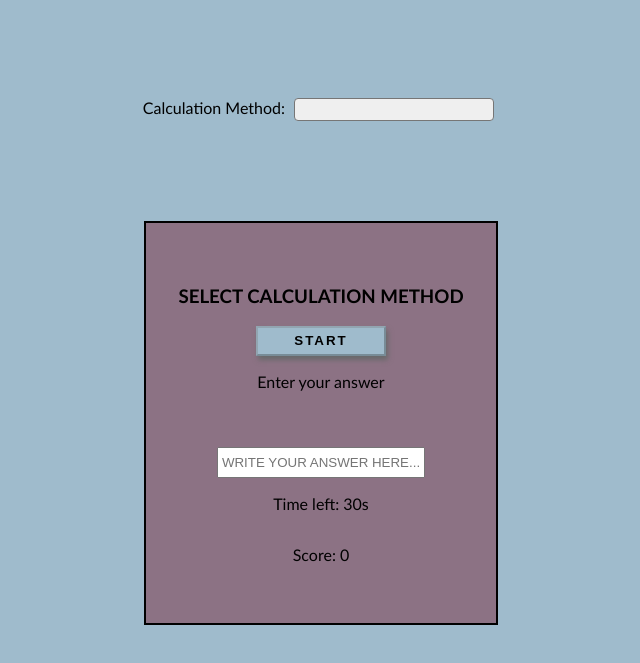
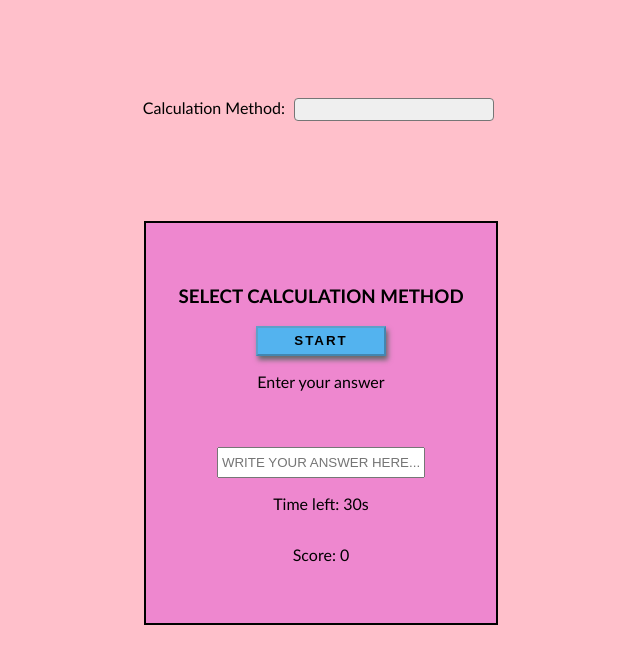
Before and after one commit to deepa5053/vedika-maths, a plain HTML site: page index.html in a window 1280 px wide. Shown: the part 135-798 px from the top of the page, without its empty margins (327-967 px from the left). Drawn offline with Linux system fonts and the light colour scheme; files that its build step writes are made by us from their sources.

Commit message:
colours added

```diff
--- a/index.html
+++ b/index.html
@@ -4,7 +4,7 @@
   <meta charset="UTF-8">
   <meta http-equiv="X-UA-Compatible" content="IE=edge">
   <meta name="viewport" content="width=device-width, initial-scale=1.0">
-  <link rel="stylesheet" href="index.css">
+  <link rel="stylesheet" href="styles/index.css">
   <title>MatHS</title>
 </head>
 <body>
--- a/styles/index.css
+++ b/styles/index.css
@@ -1,5 +1,5 @@
 body {
-    background-color: #9fbbcc;
+    background-color: pink;
     height: 100vh;
     width: 100%;
     display: flex;
@@ -14,7 +14,7 @@ body {
     flex-direction: column;
     justify-content: center;
     align-items: center;
-    background-color: #8C7284;
+    background-color: #ee87cf;
     width: 350px;
     height: 400px;
     border: 2px solid black;
@@ -52,7 +52,7 @@ body {
     min-width: 130px;
     height: 30px;
     box-shadow: #68696a 2px 4px 5px;
-    background-color: #9FBBCC;
+    background-color: #53b3ef;
     color: black;
     font-weight: bold;
     text-transform: uppercase;
```
